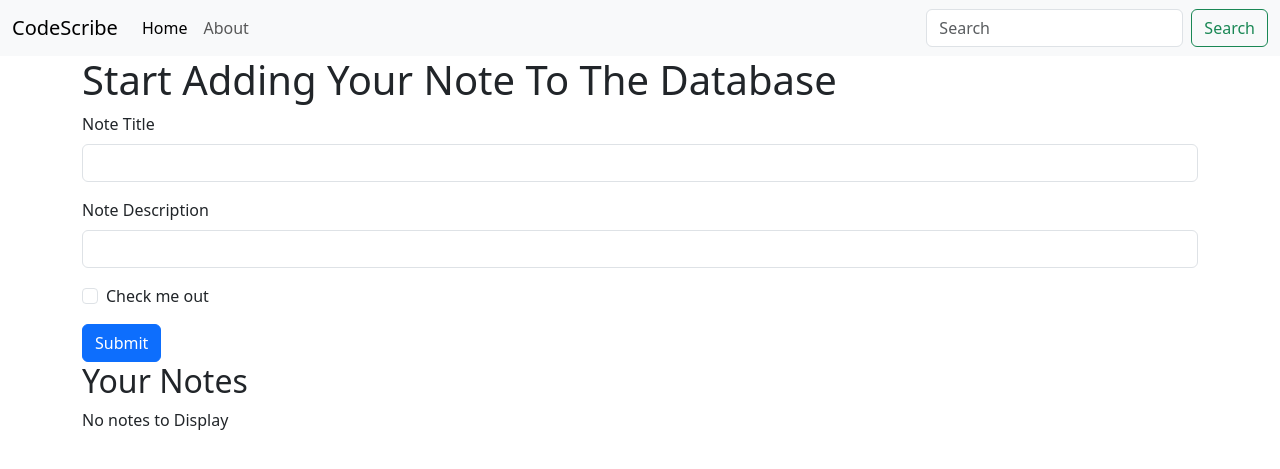
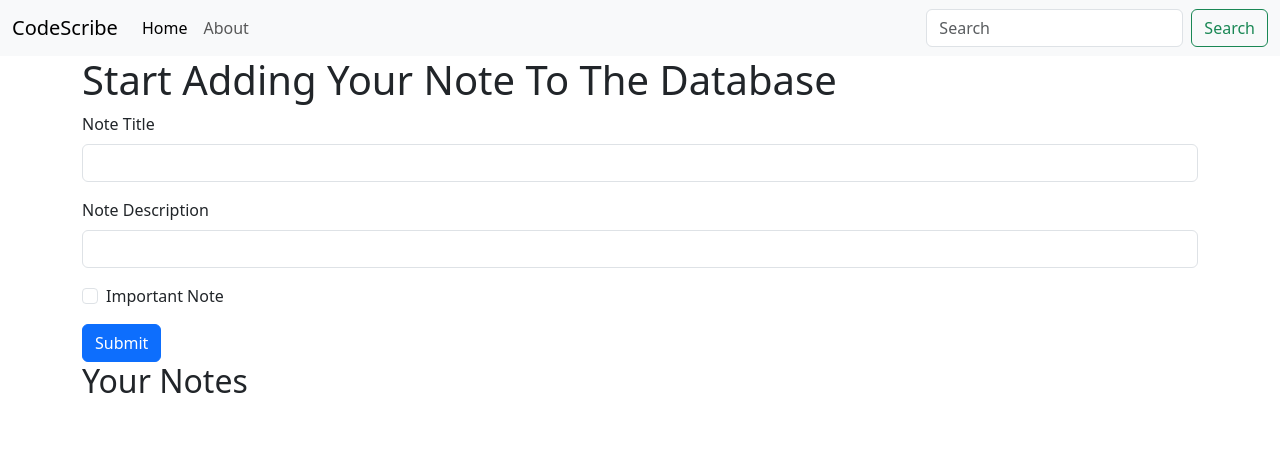
Before and after one commit to SaneerCheenu/CodeScribe, a FastAPI app: page / in a window 1280 px wide. Shown: the top 469 px of the page. Run offline with FastAPI, Linux system fonts and the light colour scheme; data that the repository does not hold is empty.

Commit message:
Finished

```diff
--- a/routes/note.py
+++ b/routes/note.py
@@ -28,6 +28,11 @@ async def read_item(request: Request):
 #     inserted_note = conn.notes.notes.insert_one(dict(note))
 #     return noteEntity(inserted_note)
 
-@note.post("/", response_class=HTMLResponse)
+@note.post("/")
 async def create_item(request: Request):
-    pass
+    form = await request.form()
+    print(form)
+    formDict = dict(form)
+    formDict["important"] = True if formDict["important"] == "on" else False
+    note = conn.notes.notes.insert_one(formDict)
+    return {"Success": True}
--- a/templates/index.html
+++ b/templates/index.html
@@ -42,8 +42,9 @@
                 <input type="text" class="form-control" name="desc" aria-describedby="emailHelp">
               </div>
             <div class="mb-3 form-check">
-              <input type="checkbox" class="form-check-input" id="exampleCheck1">
-              <label class="form-check-label" for="exampleCheck1">Check me out</label>
+              <input type="hidden" class="form-check-input" name="important" value="0">
+              <input type="checkbox" class="form-check-input" name="important" value="1">
+              <label class="form-check-label" for="exampleCheck1">Important Note</label>
             </div>
             <button type="submit" class="btn btn-primary">Submit</button>
           </form>
@@ -52,12 +53,12 @@
       <!-- Now we are using Jinja2 -->
       <div class="container">
         <h2>Your Notes</h2>
-        {% if newDocs is defined %}
-          <p>No notes to Display</p>
-        {% endif %}
+
+
         {% for item in newDocs %}
-            <li>{{ item.note }}</li>
+          <li>{{ item.desc }}</li>
         {% endfor %}
+
       </div>
 
     <script src="https://cdn.jsdelivr.net/npm/bootstrap@5.3.2/dist/js/bootstrap.bundle.min.js" integrity="sha384-C6RzsynM9kWDrMNeT87bh95OGNyZPhcTNXj1NW7RuBCsyN/o0jlpcV8Qyq46cDfL" crossorigin="anonymous"></script>
```
